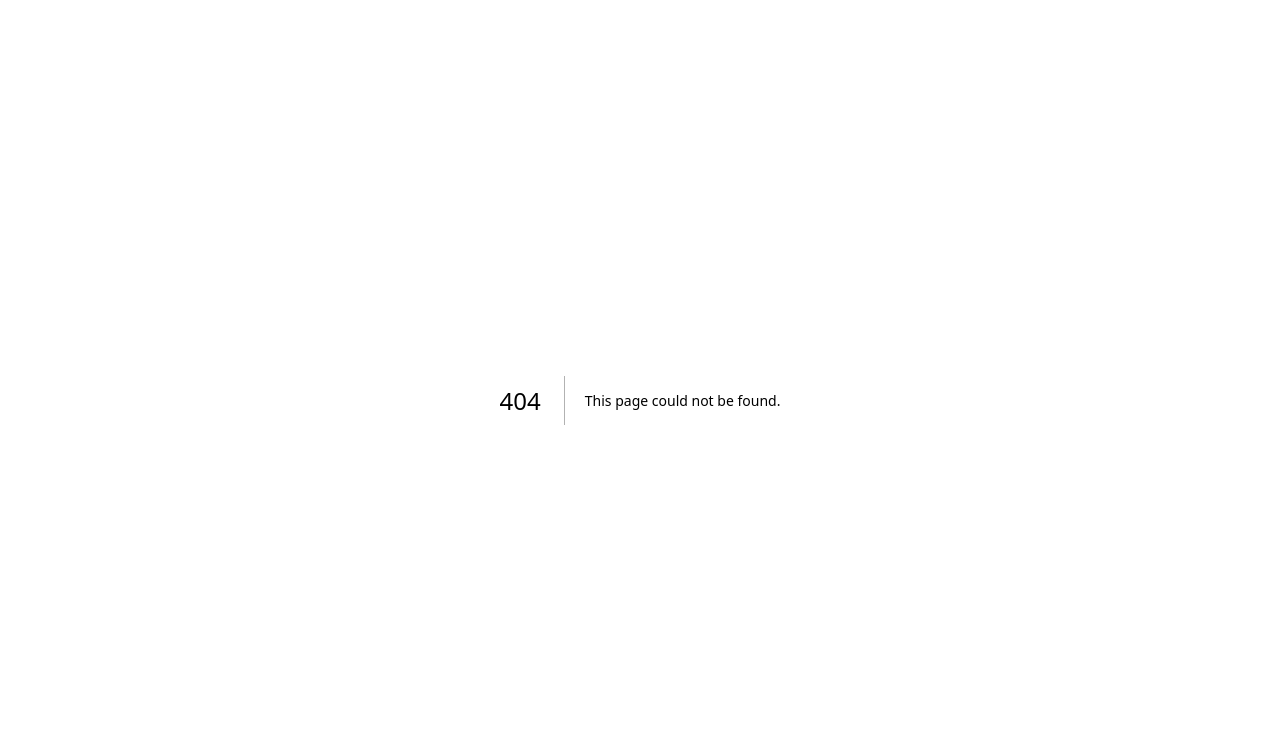
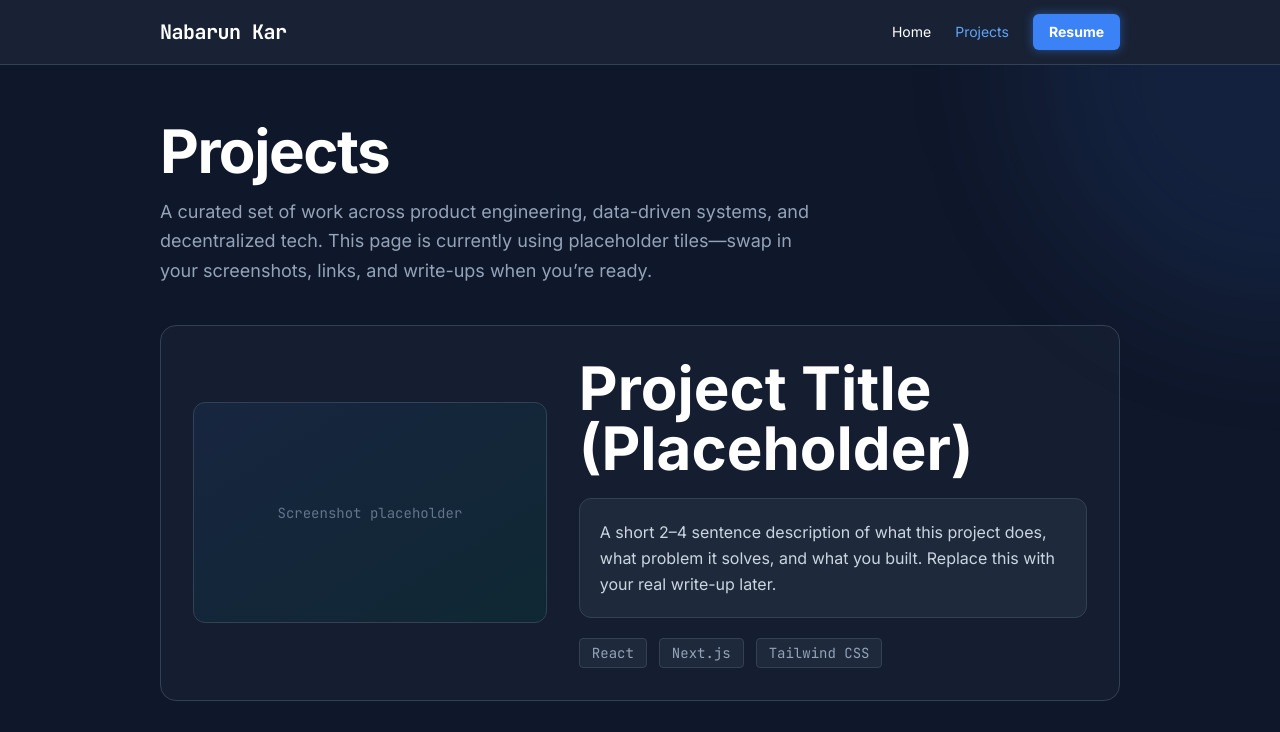
Before and after one commit to NabarunKar/home, a Next.js app in the folder my-next-app/: page /projects in a window 1280 px wide. Before the commit this address had no page. Shown: the top 732 px of the page. Built offline with nearby package versions, Linux system fonts and the light colour scheme.

Commit message:
projects template page

```diff
--- a/my-next-app/pages/index.js
+++ b/my-next-app/pages/index.js
@@ -23,7 +23,7 @@ export default function Home() {
                     <div className="hidden md:block">
                         <div className="ml-10 flex items-center space-x-6">
                             <a href="#about" className="text-sm font-medium hover:text-cyber-400 transition-colors">About</a>
-                            <a href="#projects" className="text-sm font-medium hover:text-cyber-400 transition-colors">Projects</a>
+                            <a href="/projects" className="text-sm font-medium hover:text-cyber-400 transition-colors">Projects</a>
                             <a href="#hobbies" className="text-sm font-medium hover:text-cyber-400 transition-colors">Interests</a>
                             <a href="/resume.pdf" target="_blank" rel="noopener noreferrer" className="px-4 py-2 bg-cyber-500 hover:bg-blue-600 text-white text-sm font-bold rounded-md transition-all shadow-[0_0_10px_rgba(59,130,246,0.5)]">
                                 Resume
--- /dev/null
+++ b/my-next-app/pages/projects.js
@@ -0,0 +1,134 @@
+import Head from 'next/head';
+import Link from 'next/link';
+
+const PROJECTS = [
+  {
+    title: 'Project Title (Placeholder)',
+    description:
+      'A short 2–4 sentence description of what this project does, what problem it solves, and what you built. Replace this with your real write-up later.',
+    tags: ['React', 'Next.js', 'Tailwind CSS'],
+  },
+  {
+    title: 'Second Project (Placeholder)',
+    description:
+      'Another placeholder description. You can include details like APIs used, scalability constraints, or key features once you finalize the content.',
+    tags: ['TypeScript', 'APIs', 'UI/UX'],
+  },
+  {
+    title: 'Third Project (Placeholder)',
+    description:
+      'Placeholder content for a third tile. This layout is meant to match your site’s current dark “cyber” palette and spacing.',
+    tags: ['Machine Learning', 'Data', 'Systems'],
+  },
+];
+
+export default function Projects() {
+  return (
+    <>
+      <Head>
+        <meta charSet="UTF-8" />
+        <meta name="viewport" content="width=device-width, initial-scale=1.0" />
+        <title>Nabarun Kar | Projects</title>
+        <link
+          href="https://fonts.googleapis.com/css2?family=Inter:wght@300;400;600;700&family=JetBrains+Mono:wght@400;700&display=swap"
+          rel="stylesheet"
+        />
+      </Head>
+
+      <div className="antialiased min-h-screen flex flex-col font-sans selection:bg-cyber-500 selection:text-white">
+        <nav className="sticky top-0 z-50 glass-panel border-b border-cyber-700">
+          <div className="max-w-5xl mx-auto px-4 sm:px-6 lg:px-8">
+            <div className="flex items-center justify-between h-16">
+              <div className="flex items-center gap-3">
+                <Link href="/" className="font-bold text-xl tracking-tight text-white font-mono hover:text-cyber-400 transition-colors">
+                  Nabarun Kar
+                </Link>
+              </div>
+
+              <div className="hidden md:block">
+                <div className="ml-10 flex items-center space-x-6">
+                  <Link href="/" className="text-sm font-medium hover:text-cyber-400 transition-colors">
+                    Home
+                  </Link>
+                  <span className="text-sm font-medium text-cyber-400">Projects</span>
+                  <a
+                    href="/resume.pdf"
+                    target="_blank"
+                    rel="noopener noreferrer"
+                    className="px-4 py-2 bg-cyber-500 hover:bg-blue-600 text-white text-sm font-bold rounded-md transition-all shadow-[0_0_10px_rgba(59,130,246,0.5)]"
+                  >
+                    Resume
+                  </a>
+                </div>
+              </div>
+            </div>
+          </div>
+        </nav>
+
+        <main className="flex-grow">
+          <section className="pt-14 pb-16 relative overflow-hidden">
+            <div className="max-w-5xl mx-auto px-4 sm:px-6 lg:px-8 relative z-10">
+              <div className="mb-10">
+                <h1 className="text-4xl md:text-6xl font-extrabold text-white tracking-tight">
+                  Projects
+                </h1>
+                <p className="text-lg text-slate-400 mt-4 max-w-2xl leading-relaxed">
+                  A curated set of work across product engineering, data-driven systems, and decentralized tech.
+                  This page is currently using placeholder tiles—swap in your screenshots, links, and write-ups when you’re ready.
+                </p>
+              </div>
+
+              <div className="space-y-8">
+                {PROJECTS.map((project) => (
+                  <div
+                    key={project.title}
+                    className="group relative bg-cyber-800/40 rounded-2xl border border-cyber-700 overflow-hidden"
+                  >
+                    <div className="absolute inset-0 bg-gradient-to-r from-cyber-500/10 to-transparent opacity-0 group-hover:opacity-100 transition-opacity"></div>
+
+                    <div className="relative p-6 md:p-8">
+                      <div className="grid grid-cols-1 md:grid-cols-12 gap-6 md:gap-8 items-center">
+                        <div className="md:col-span-5">
+                          <div className="relative aspect-[16/10] rounded-xl border border-cyber-700 overflow-hidden bg-cyber-900">
+                            <div className="absolute inset-0 bg-gradient-to-br from-cyber-400/10 to-cyber-emerald/10"></div>
+                            <div className="absolute inset-0 flex items-center justify-center text-slate-500 font-mono text-sm">
+                              Screenshot placeholder
+                            </div>
+                          </div>
+                        </div>
+
+                        <div className="md:col-span-7">
+                          <h2 className="text-3xl md:text-6xl font-extrabold text-white leading-tight">
+                            {project.title}
+                          </h2>
+
+                          <div className="mt-5 bg-cyber-800 border border-cyber-700 rounded-xl p-4 md:p-5">
+                            <p className="text-slate-300 leading-relaxed">{project.description}</p>
+                          </div>
+
+                          <div className="mt-5 flex flex-wrap gap-3 text-sm font-mono text-slate-400">
+                            {project.tags.map((tag) => (
+                              <span key={tag} className="bg-cyber-800 px-3 py-1 rounded border border-cyber-700">
+                                {tag}
+                              </span>
+                            ))}
+                          </div>
+                        </div>
+                      </div>
+                    </div>
+                  </div>
+                ))}
+              </div>
+            </div>
+
+            <div className="absolute top-0 right-0 w-[500px] h-[500px] bg-cyber-500/10 rounded-full blur-3xl -translate-y-1/2 translate-x-1/2"></div>
+          </section>
+        </main>
+
+        <footer className="bg-cyber-900 border-t border-cyber-700 py-8">
+          <div className="max-w-5xl mx-auto px-4 text-center"></div>
+        </footer>
+      </div>
+    </>
+  );
+}
```
